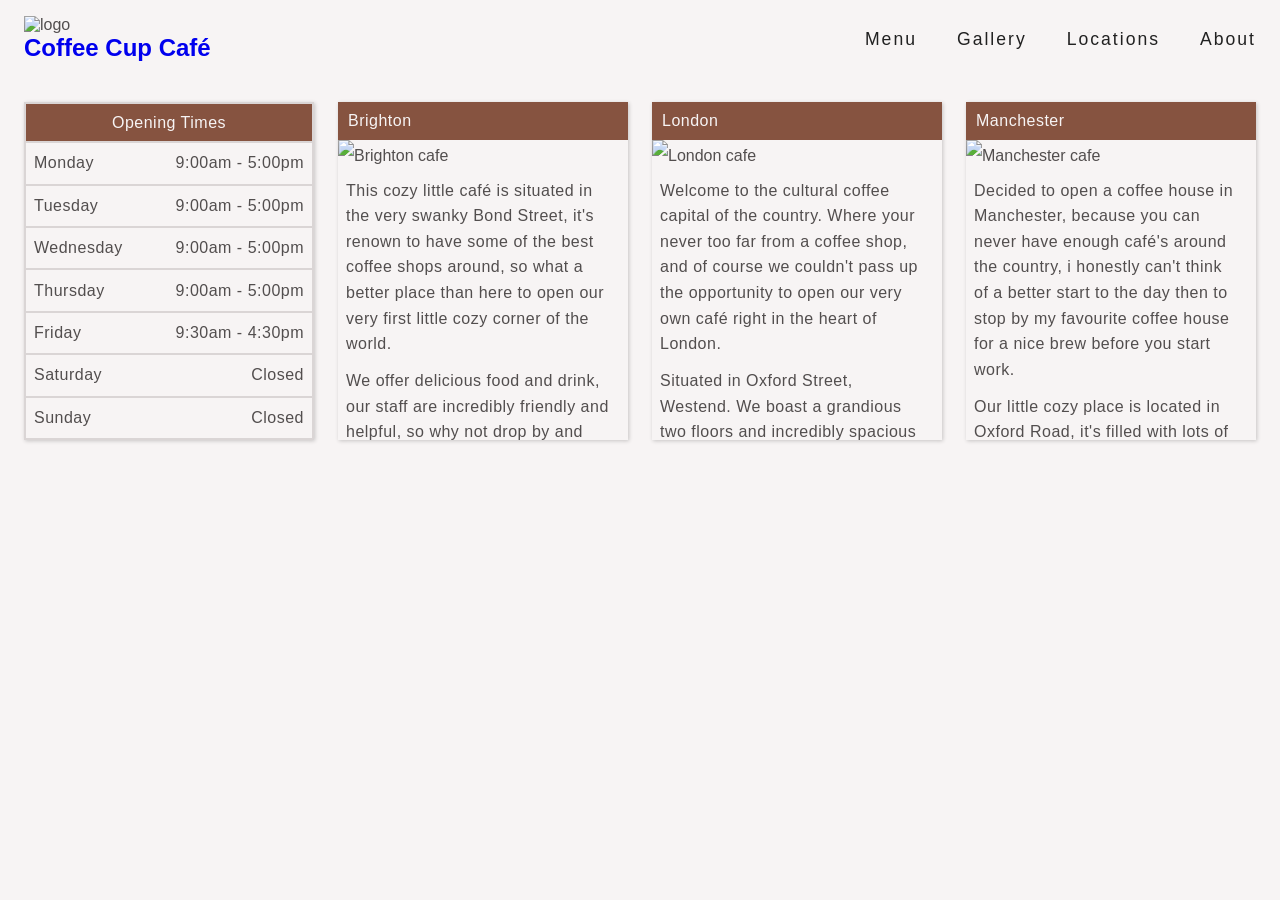
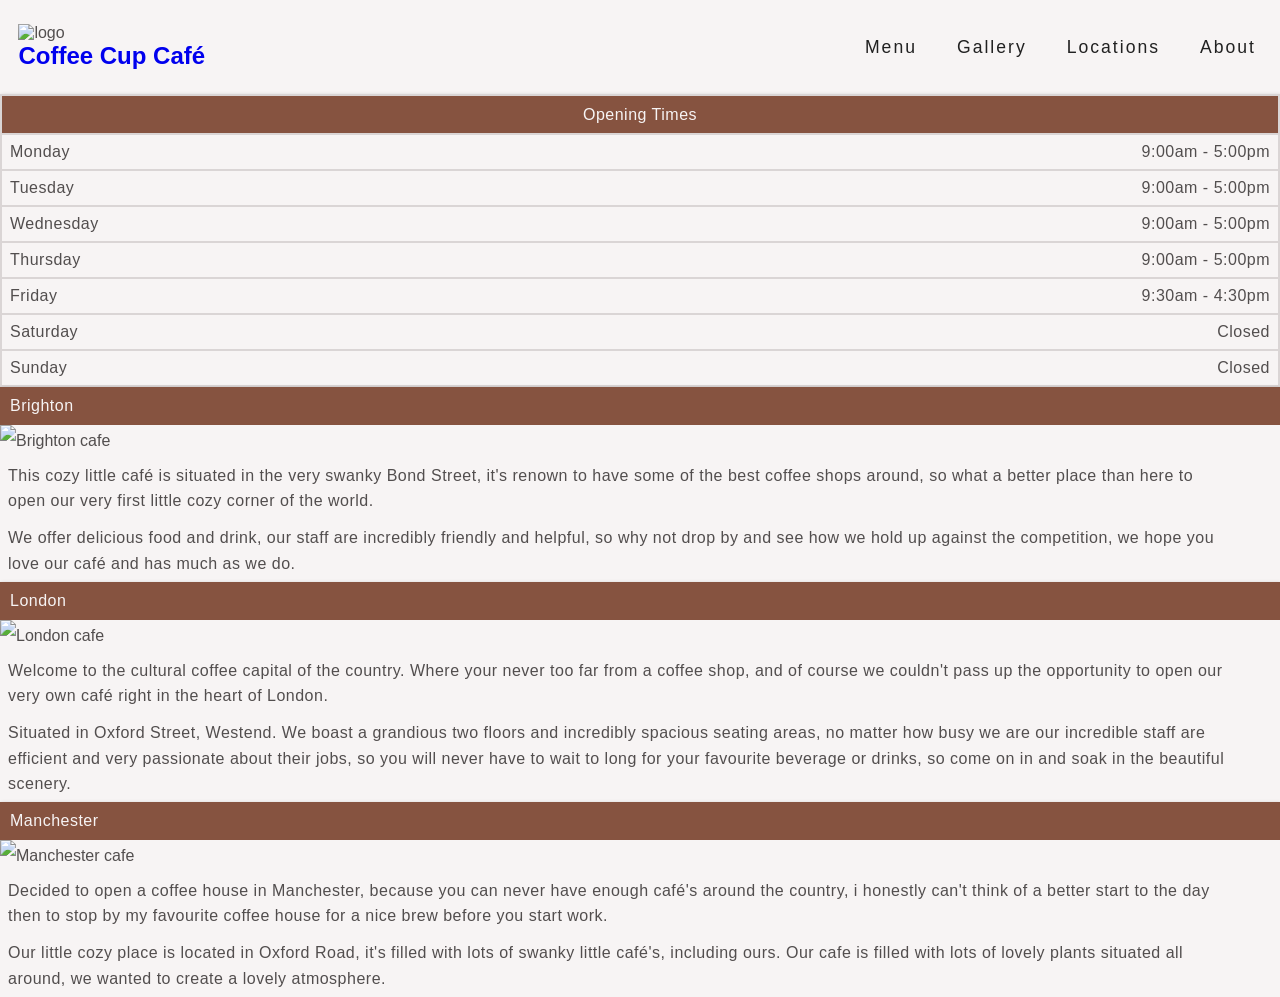

updated class names, removed unnecessary elements and other minor adjustments

--- a/css/locations.css
+++ b/css/locations.css
@@ -39,7 +39,9 @@
 }
 body {
     width: 100%;
+    max-width: 90rem;
     height: 100vh;
+    color: var(--clr-grey);
     background: var(--clr-white);
     font-family: 'Josefin Sans', sans-serif;
     cursor: default;
@@ -48,12 +50,13 @@ nav {
     display: flex;
     align-items: center;
     justify-content: space-between;
-    padding: 1rem 1.5rem;
-    max-width: 96rem;
+    padding: 1.5rem;
 }
 .logo {
     display: flex;
     align-items: center;
+    position: relative;
+    right: .35rem;
 }
 .logo a {
     text-decoration: none;
@@ -80,7 +83,7 @@ nav {
     align-items: center;
     justify-content: center;
     position: absolute;
-    top: 2.75rem;
+    top: 3.75rem;
     right: .75rem;
     width: auto;
     height: auto;
@@ -146,15 +149,11 @@ nav.menu-open .hamburger-menu .bars::after {
 .links ul li a:hover {
     color: var(--clr-brwn);
 }
-.wrapper {
-    padding: 1.5rem;
-    max-width: 90rem;
-    color: var(--clr-grey);
-}
-.locations-container {
+.grid-container {
     display: grid;
     grid-template-columns: repeat(4, 1fr);
     gap: 1.5rem;
+    padding: 1.5rem;
 }
 table {
     border-collapse: collapse;
@@ -276,19 +275,19 @@ table td {
     table tbody tr td {
         padding: .5rem;
     }
-    .locations-container {
+    .grid-container {
         grid-template-columns: repeat(2, 1fr);
     }
-    .locations-container .opening-times {
+    .grid-container .opening-times {
         grid-column: 1 / -1;
     }
 }
 @media screen and (max-width: 650px) {
-    .locations-container {
+    .grid-container {
         grid-template-columns: 1fr;
     }
-    .locations-container .opening-times,
-    .locations-container .location {
+    .grid-container .opening-times,
+    .grid-container .location {
         grid-column: span 4;
     }
     table tbody tr td:nth-child(even) {
@@ -304,7 +303,7 @@ table td {
     }
 }
 @media screen and (max-width: 1250px) and (orientation: landscape) {
-    .locations-container {
+    .grid-container {
         grid-template-columns: repeat(2, 1fr);
     }
 }
@@ -312,7 +311,6 @@ table td {
     body {
         background: var(--clr-blk);
     }
-    .wrapper,
     .logo img,
     .logo p,
     .links ul li a {
